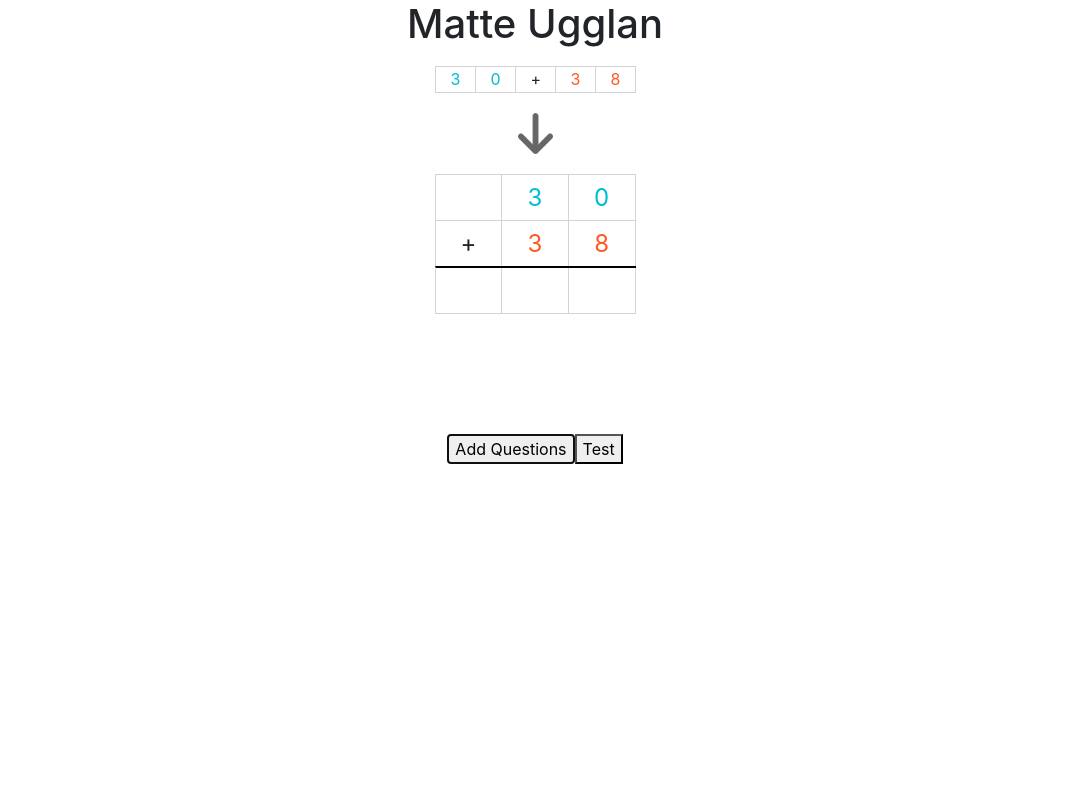
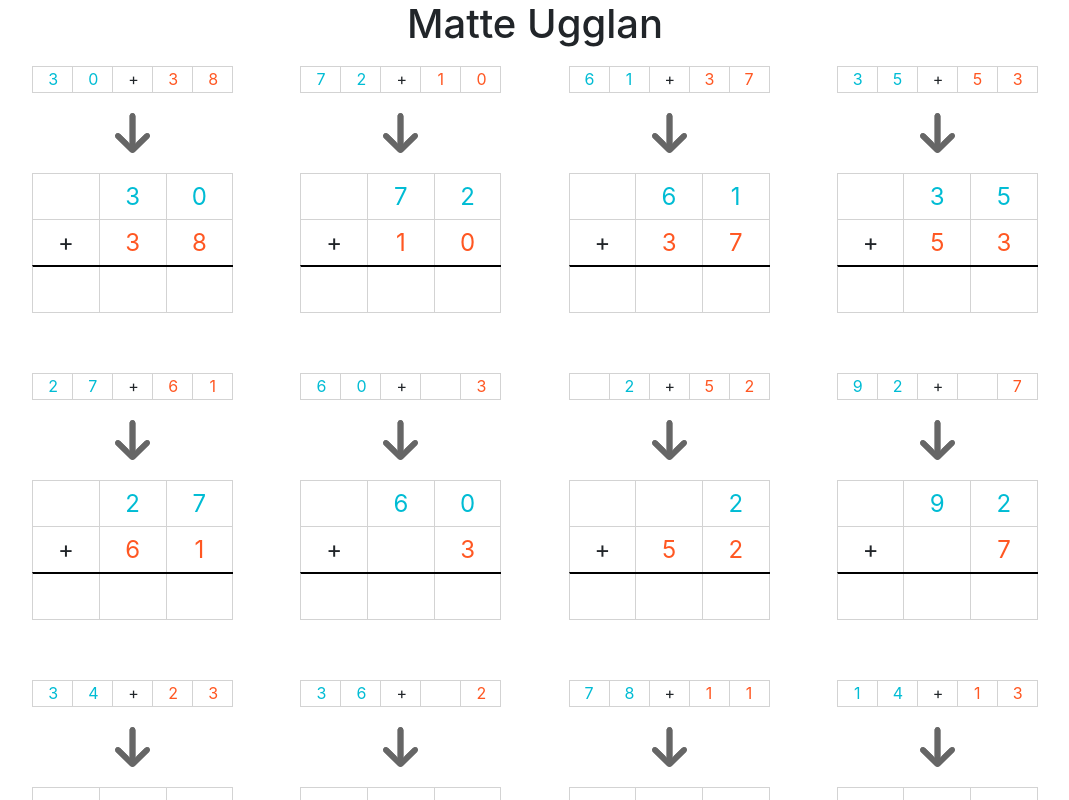
Before and after one commit to fatroshi/MathsQuestionGenerator, a React (Create React App) app: page / in a window 1280 px wide. Both pictures are taken after a click on the button "Add Questions". Shown: the top 800 px of the page, without its empty margins (105-1174 px from the left). Built offline with nearby package versions, Linux system fonts and the light colour scheme.

Commit message:
Added save/download functionality, file format PNG

```diff
--- a/src/App.js
+++ b/src/App.js
@@ -9,7 +9,6 @@ function App() {
   return (
     <div className="App">
         <QuestionManager />
-
     </div>
   );
 }
--- a/src/component/BoxNumber/BoxNumber.js
+++ b/src/component/BoxNumber/BoxNumber.js
@@ -2,6 +2,7 @@ import React from 'react';
 import { Container, Row, Col } from "react-bootstrap";
 import downArrow from '../../img/downArrow.png';
 import style from './style.scss'
+import Image from 'react-bootstrap/Image'
 
 class BoxNumber extends React.Component {
 
@@ -39,7 +40,7 @@ class BoxNumber extends React.Component {
                     <Row>
                         <Col>  </Col>
                         <Col>  </Col>
-                            <img src={downArrow} className={'arrow-image'}/>
+                            <Image src={downArrow} className={'down-arrow'}/>
                         <Col>  </Col>
                         <Col>  </Col>
                     </Row>
--- a/src/component/BoxNumber/style.scss
+++ b/src/component/BoxNumber/style.scss
@@ -61,6 +61,10 @@
   //auto: 0;
   //font-size: $h3;
 }
+.down-arrow {
+  padding-top: 20px;
+  padding-bottom: 20px;
+}
 
 .first-term{
   color: $blue;
--- a/src/component/QuestionManager/QuestionManager.js
+++ b/src/component/QuestionManager/QuestionManager.js
@@ -2,6 +2,8 @@ import React from 'react';
 import BoxNumber from "../BoxNumber/BoxNumber";
 import { Container, Row, Col } from "react-bootstrap";
 import { connect } from 'react-redux';
+import { saveAs } from 'file-saver';
+import html2canvas from 'html2canvas';
 import './style.scss';
 
 const MAX_INTEGER = 10;
@@ -9,6 +11,15 @@ const MAX_INTEGER = 10;
 class QuestionManager extends React.Component {
     constructor(...props) {
         super(...props);
+    }
+
+    SaveAsPNG = () => {
+        html2canvas(document.getElementById("capture")).then(function(canvas) {
+            //document.body.appendChild(canvas);
+            canvas.toBlob((blob) => {
+                saveAs(canvas.toDataURL(), 'test.png');
+            },'image/png')
+        });
     }
 
     genRandomInteger = (maxLimit) => {
@@ -54,7 +65,7 @@ class QuestionManager extends React.Component {
 
     render() {
         return (
-            <Container >
+            <Container id='capture'>
                 <h1>{this.props.userReducer.name}</h1>
                 <h1>{console.log(this.props.mathReducer.lastQuestions)}</h1>
 
@@ -68,8 +79,8 @@ class QuestionManager extends React.Component {
                     ))}
                 </Row>
 
-                <button onClick={() => this.addQuestions(1)}>Add Questions</button>
-                <button onClick={() => this.props.setName('Atroshi')}>Test</button>
+                <button onClick={() => this.addQuestions(12)}>Add Questions</button>
+                <button onClick={() => this.SaveAsPNG()}>Save</button>
             </Container>
         );
     }
```
Also changed, not shown: src/component/QuestionManager/style.scss (line endings or trailing spaces), src/img/downArrow.png, 1 other file (tests, documents, lock files or other folders).
